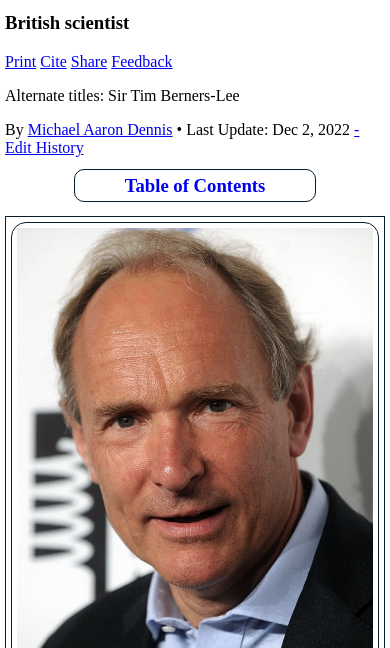
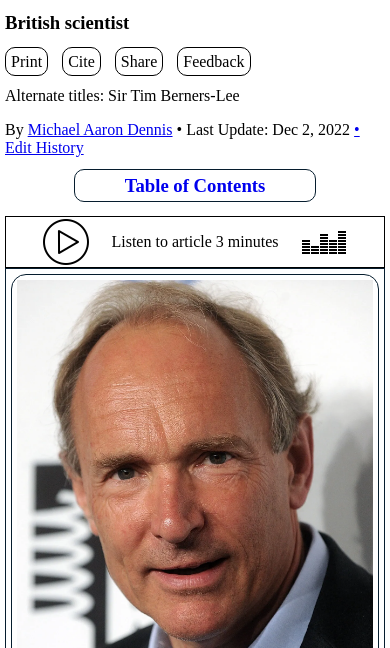
Before and after one commit to Harbingar/tim-berners-lee, a website built with Vite: page index.html in a window 390 px wide. Shown: the part 196-844 px from the top of the page. Built offline with nearby package versions, Linux system fonts and the light colour scheme.

Commit message:
Finish a first version

```diff
--- a/index.html
+++ b/index.html
@@ -61,9 +61,12 @@
           <a href="#">Feedback</a>
         </aside>
         <p>Alternate titles: Sir Tim Berners-Lee</p>
-        <p>By <a href="#">Michael Aaron Dennis</a> • Last Update: Dec 2, 2022 <a href="#"> - Edit History</a></p>
+        <p>By <a href="#">Michael Aaron Dennis</a> • Last Update: Dec 2, 2022 <a href="#"> • Edit History</a></p>
         <div class="table">
           <h3><a href="#">Table of Contents</a></h3>
+        </div>
+        <div class="audio">
+          <img src="images/play.png" alt="play"><p>Listen to article 3 minutes</p><img src="images/audio.png" alt="audio">
         </div>
         <div class="content">
           <article>
--- a/style.css
+++ b/style.css
@@ -122,6 +122,25 @@
     padding: 5px 50px 5px 50px;
     border-radius: 10px;
   }
+  .audio{
+    border: 1px solid black;
+    display: flex;
+    justify-content: center;
+    padding-left: -50px;
+    padding-right: -50px;
+  }
+  .audio p{
+    margin-left: 20px;
+    margin-right: 20px;
+  }
+  .options a{
+    border: 1px solid black;
+    border-radius: 10px;
+    padding: 5px;
+    margin-right: 10px;
+    text-decoration: none;
+    color: black;
+  }
 }
 @media (min-width: 751px) {
   .mobile{
@@ -140,6 +159,9 @@
     display: none;
   }
   .head h5{
+    display: none;
+  }
+  .audio{
     display: none;
   }
   body{
```
Also changed, not shown: images/audio.png (added), images/play.png (added).
